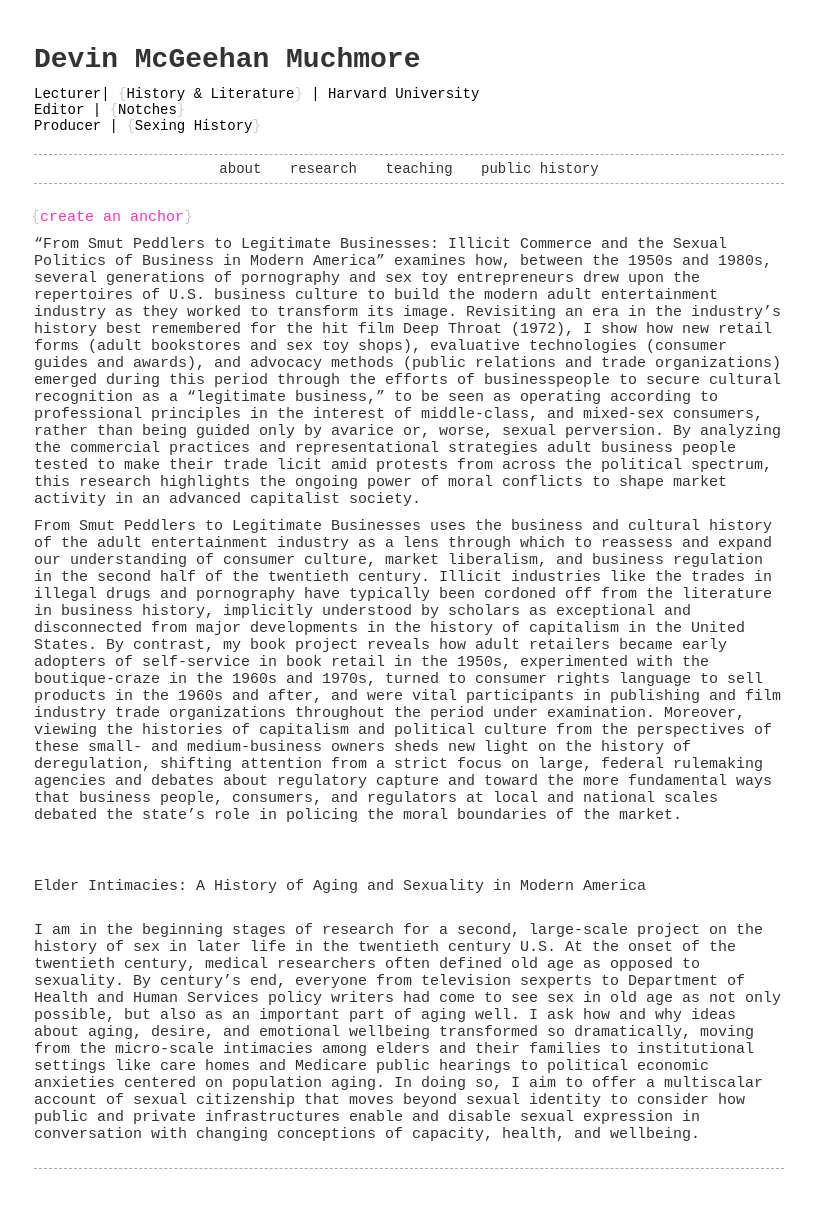
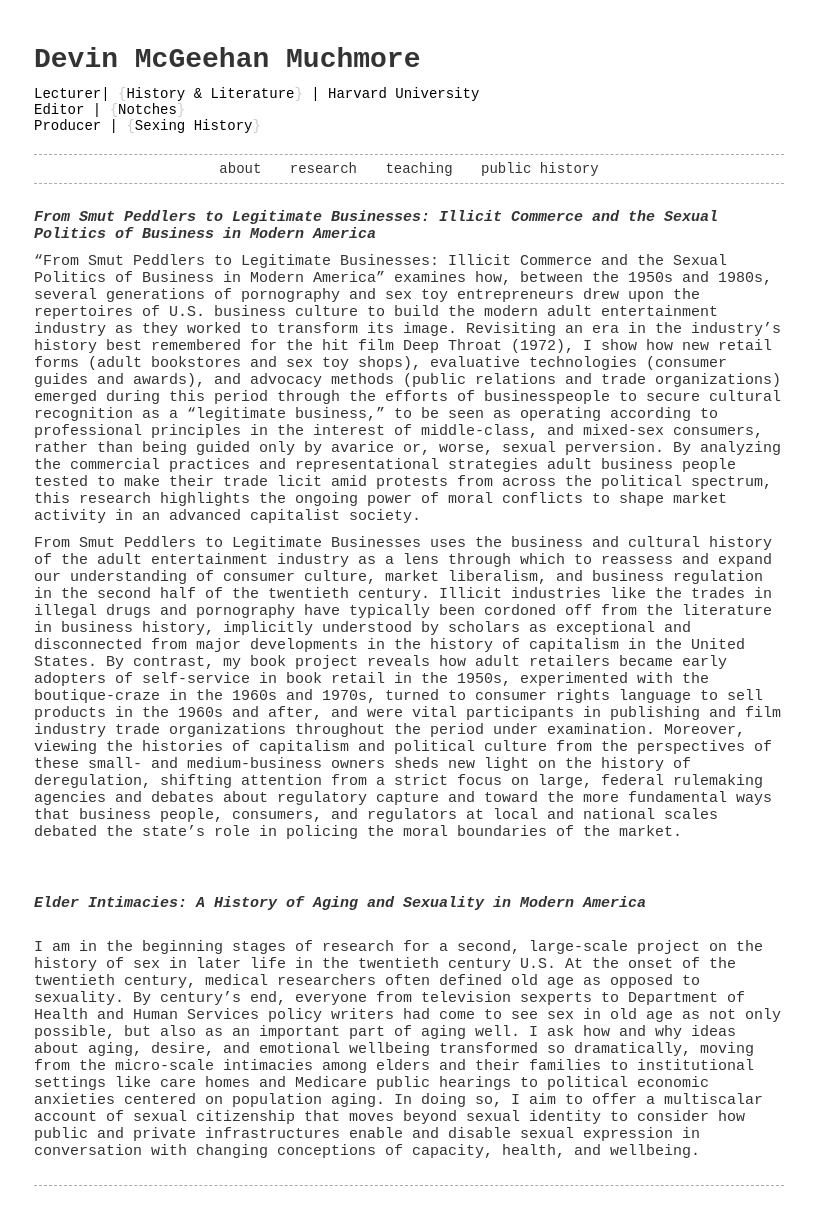
Before and after one commit to devintmm/devintmm.github.io, a Jekyll site: the page built from research.md, in a window 1280 px wide. Shown: the whole page, without its empty margins (231-1046 px from the left). Built offline with Jekyll 4.4.1, drawn with Linux system fonts in a browser that asks for light colours.

Commit message:
Update research.md

```diff
--- a/research.md
+++ b/research.md
@@ -2,7 +2,7 @@
 layout: content
 permalink: /research
 ---
-[create an anchor](#From-Smut-Peddlers-to-Legitimate-Businesses:-Illicit-Commerce-and-the-Sexual-Politics-of-Business-in-Modern-America)
+**_From Smut Peddlers to Legitimate Businesses: Illicit Commerce and the Sexual Politics of Business in Modern America_**
 <br>
 
 "From Smut Peddlers to Legitimate Businesses: Illicit Commerce and the Sexual Politics of Business in Modern America" examines how, between the 1950s and 1980s, several generations of pornography and sex toy entrepreneurs drew upon the repertoires of U.S. business culture to build the modern adult entertainment industry as they worked to transform its image. Revisiting an era in the industry’s history best remembered for the hit film Deep Throat (1972), I show how new retail forms (adult bookstores and sex toy shops), evaluative technologies (consumer guides and awards), and advocacy methods (public relations and trade organizations) emerged during this period through the efforts of businesspeople to secure cultural recognition as a “legitimate business,” to be seen as operating according to professional principles in the interest of middle-class, and mixed-sex consumers, rather than being guided only by avarice or, worse, sexual perversion. By analyzing the commercial practices and representational strategies adult business people tested to make their trade licit amid protests from across the political spectrum, this research highlights the ongoing power of moral conflicts to shape market activity in an advanced capitalist society.
@@ -12,7 +12,7 @@ From Smut Peddlers to Legitimate Businesses uses the business and cultural histo
 <br>
 <br>
 
-Elder Intimacies: A History of Aging and Sexuality in Modern America
+**_Elder Intimacies: A History of Aging and Sexuality in Modern America_**
 
 <br>
 I am in the beginning stages of research for a second, large-scale project on the history of sex in later life in the twentieth century U.S. At the onset of the twentieth century, medical researchers often defined old age as opposed to sexuality. By century’s end, everyone from television sexperts to Department of Health and Human Services policy writers had come to see sex in old age as not only possible, but also as an important part of aging well. I ask how and why ideas about aging, desire, and emotional wellbeing transformed so dramatically, moving from the micro-scale intimacies among elders and their families to institutional settings like care homes and Medicare public hearings to political economic anxieties centered on population aging. In doing so, I aim to offer a multiscalar account of sexual citizenship that moves beyond sexual identity to consider how public and private infrastructures enable and disable sexual expression in conversation with changing conceptions of capacity, health, and wellbeing.
```
